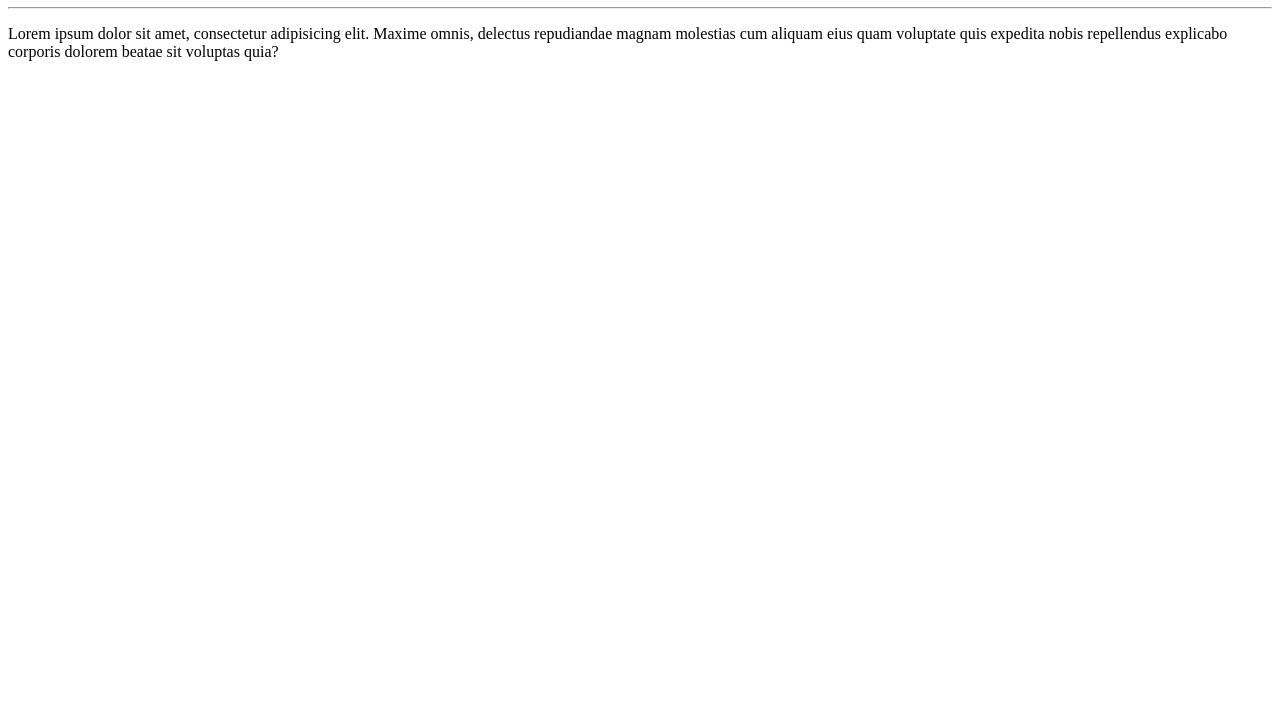
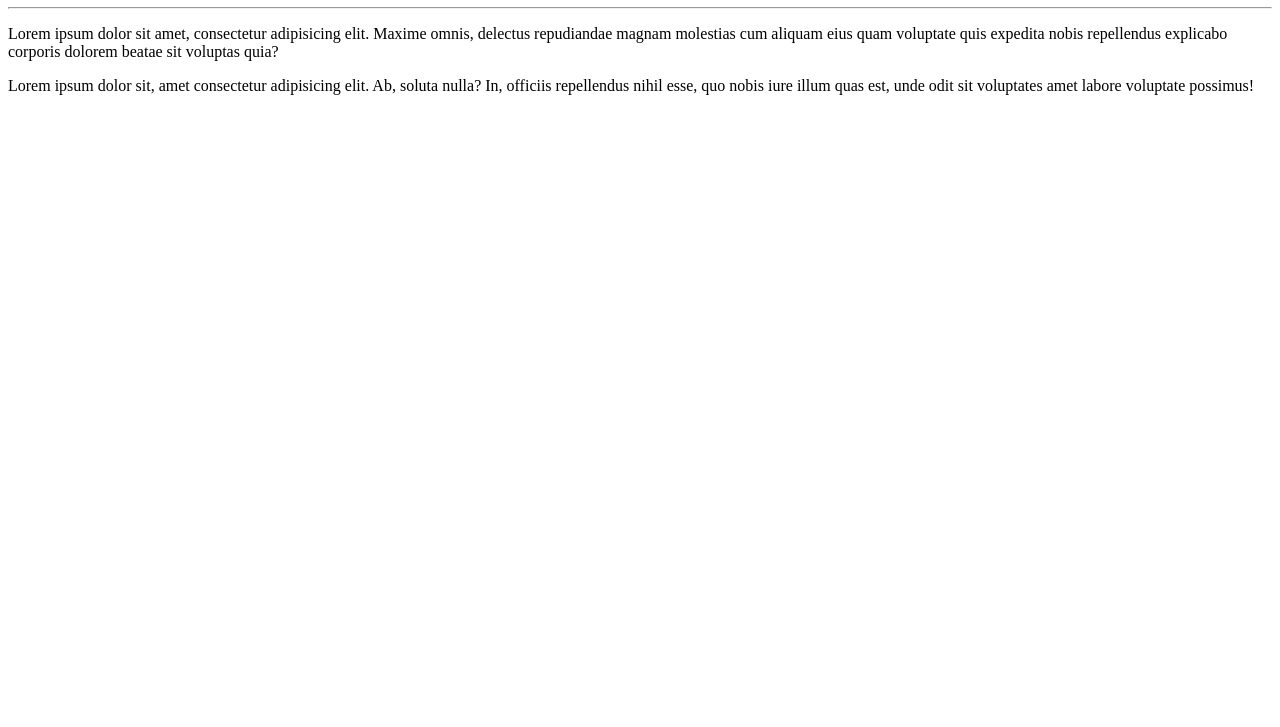
Before and after one commit to Johann-Oliveira-Santos/Ola-mundo, a plain HTML site: page site-exemplo/index.html in a window 1280 px wide. Shown: the part 73-800 px from the top of the page. Drawn offline with Linux system fonts and the light colour scheme.

Commit message:
adicionei um parágrafo

```diff
--- a/site-exemplo/index.html
+++ b/site-exemplo/index.html
@@ -10,5 +10,7 @@
     <h1>Olá, Mundo!</h1>
     <hr>
     <p>Lorem ipsum dolor sit amet, consectetur adipisicing elit. Maxime omnis, delectus repudiandae magnam molestias cum aliquam eius quam voluptate quis expedita nobis repellendus explicabo corporis dolorem beatae sit voluptas quia?</p>
+    <p>Lorem ipsum dolor sit, amet consectetur adipisicing elit. Ab, soluta nulla? In, officiis repellendus nihil esse, quo nobis iure illum quas est, unde odit sit voluptates amet labore voluptate possimus!</p>
+
 </body>
 </html>
```
